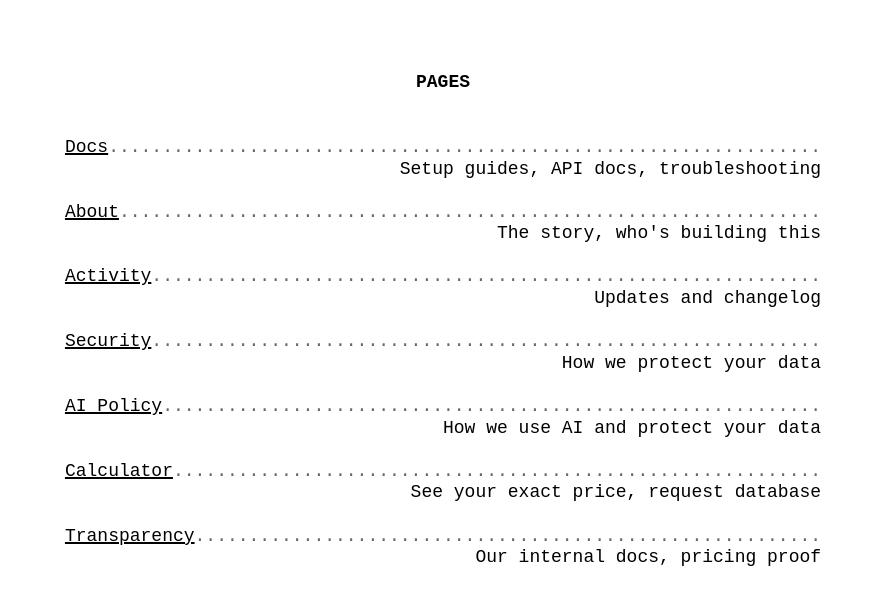
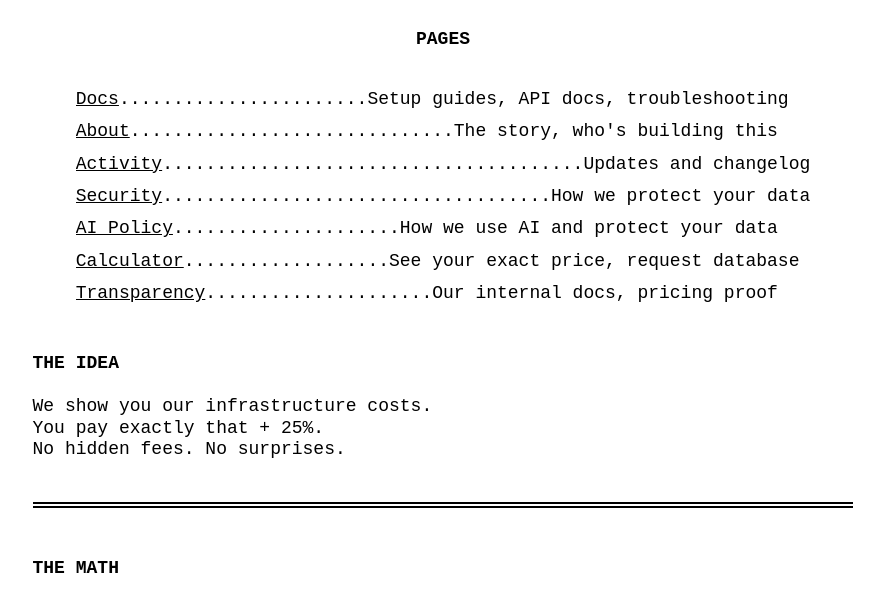
Before and after one commit to jeremylongshore/cost-plus-db, a plain HTML site: page website/index.html in a window 1280 px wide. Shown: the part 187-800 px from the top of the page, without its empty margins (197-1081 px from the left). Drawn offline with Linux system fonts and the light colour scheme; a web font is replaced by a local one.

Commit message:
Implement pure monospace navigation with pre tag - single line links with calculated dots for perfect right alignment

```diff
--- a/website/index.html
+++ b/website/index.html
@@ -34,46 +34,17 @@
   </tr>
 </table>
 
-<nav class="pages-section">
+<div class="pages-section">
 <h2>Pages</h2>
 
-<div class="nav-links-container">
-<div class="nav-line">
-<a href="/docs.html">Docs</a>
-<span class="desc">Setup guides, API docs, troubleshooting</span>
+<pre class="nav-links"><a href="/docs.html">Docs</a>.......................Setup guides, API docs, troubleshooting
+<a href="/about.html">About</a>..............................The story, who's building this
+<a href="/activity.html">Activity</a>.......................................Updates and changelog
+<a href="/security.html">Security</a>....................................How we protect your data
+<a href="/ai-policy.html">AI Policy</a>.....................How we use AI and protect your data
+<a href="/calculator.html">Calculator</a>...................See your exact price, request database
+<a href="/transparency/">Transparency</a>.....................Our internal docs, pricing proof</pre>
 </div>
-
-<div class="nav-line">
-<a href="/about.html">About</a>
-<span class="desc">The story, who's building this</span>
-</div>
-
-<div class="nav-line">
-<a href="/activity.html">Activity</a>
-<span class="desc">Updates and changelog</span>
-</div>
-
-<div class="nav-line">
-<a href="/security.html">Security</a>
-<span class="desc">How we protect your data</span>
-</div>
-
-<div class="nav-line">
-<a href="/ai-policy.html">AI Policy</a>
-<span class="desc">How we use AI and protect your data</span>
-</div>
-
-<div class="nav-line">
-<a href="/calculator.html">Calculator</a>
-<span class="desc">See your exact price, request database</span>
-</div>
-
-<div class="nav-line">
-<a href="/transparency/">Transparency</a>
-<span class="desc">Our internal docs, pricing proof</span>
-</div>
-</div>
-</nav>
 
 <h2>The Idea</h2>
 
--- a/website/src/theme.css
+++ b/website/src/theme.css
@@ -48,64 +48,44 @@ a:link, a:visited {
   text-align: center;
 }
 
-/* Pages Section - Hard-Right Aligned Navigation */
+/* Pages Section - Monospace Navigation */
 .pages-section {
-  display: flex;
-  flex-direction: column;
-  align-items: center;
+  text-align: center;
   margin: calc(var(--line-height) * 2) 0;
 }
 
 .pages-section h2 {
-  text-align: center;
-  margin-bottom: var(--line-height);
+  margin-bottom: calc(var(--line-height) * 1.5);
 }
 
-.nav-links-container {
-  width: 70ch;
-  max-width: 100%;
+.nav-links {
+  font-family: var(--font-family);
+  font-size: 18px;
+  line-height: 1.8;
+  white-space: pre;
+  margin: 0 auto;
+  width: fit-content;
+  background: transparent;
+  border: none;
+  padding: 0;
+  overflow-x: auto;
+  text-align: left;
 }
 
-.nav-line {
-  display: flex;
-  justify-content: space-between;
-  position: relative;
-  margin-bottom: calc(var(--line-height) / 2);
-  line-height: var(--line-height);
+.nav-links a {
+  color: var(--text-color);
+  text-decoration: underline;
 }
 
-.nav-line::before {
-  content: '..............................................................................';
-  position: absolute;
-  left: 0;
-  right: 0;
-  overflow: hidden;
-  z-index: 1;
-  color: var(--text-color-alt);
-  pointer-events: none;
-}
-
-.nav-line a {
-  flex-shrink: 0;
-  z-index: 2;
-  background: var(--background-color);
-  padding-right: 2px;
-  position: relative;
-}
-
-.nav-line .desc {
-  text-align: right;
-  flex-shrink: 0;
-  z-index: 2;
-  background: var(--background-color);
-  padding-left: 2px;
-  position: relative;
+.nav-links a:hover {
+  text-decoration: none;
 }
 
 /* Responsive */
 @media screen and (max-width: 768px) {
-  .nav-links-container {
-    width: 90%;
+  .nav-links {
+    font-size: 14px;
+    max-width: 100vw;
   }
 }
 
```
